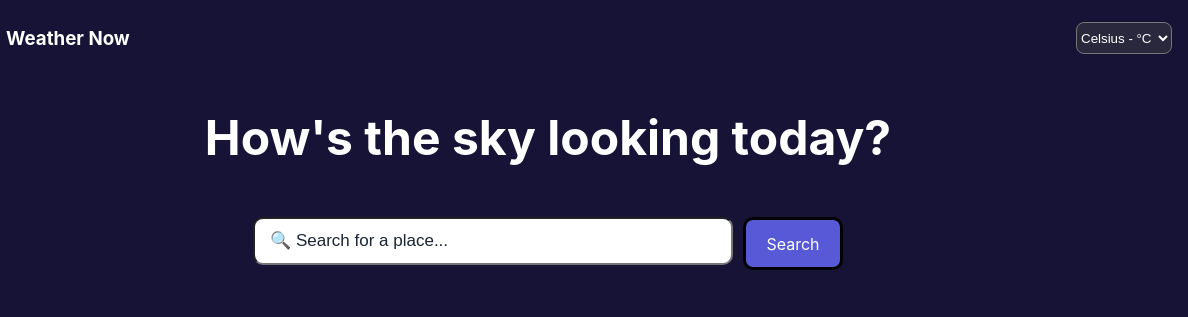
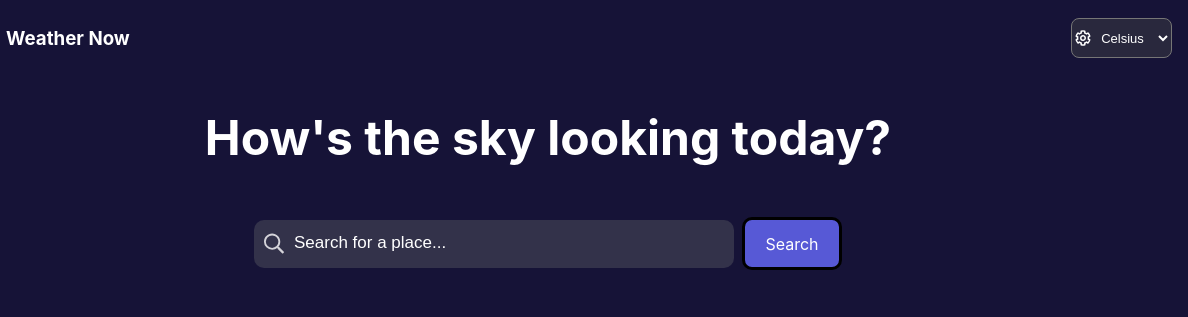
Before and after one commit to Nikola-Vlad/Weather-App, a plain HTML site: page index.html in a window 1280 px wide. Shown: the top 317 px of the page, 92-1280 px from the left. Drawn offline with Linux system fonts and the light colour scheme.

Commit message:
Add icon images using position property to the search input and units select options

```diff
--- a/css/styles.css
+++ b/css/styles.css
@@ -30,11 +30,24 @@ header .container {
 }
 
 .units {
-    width: 6rem;
-    height: 2rem;
+    width: 6.3rem;
+    height: 2.5rem;
     border-radius: 8px;
+    font-size: 13px;
+    padding: 5px 5px 5px 25px;
     background-color: #29283D;
     color: #ffffff;
+}
+
+.units-box {
+    display: flex;
+    align-items: center;
+    position: relative;
+}
+
+.units-box img {
+    position: absolute;
+    left: 4px;
 }
 
 html,
@@ -61,13 +74,16 @@ h1 {
 input {
     width: 30rem;
     height: 3rem;
+    border: none;
     border-radius: 10px;
-    padding-left: 15px;
+    padding: 10px 0px 10px 40px;
+    background-color: #33324a;
+    color:white;
 }
 
 input::placeholder {
     font-size: 17px;
-    color: #1b2536;
+    color: white;
 }
 
 .search {
@@ -87,6 +103,22 @@ input::placeholder {
     color: #ffffff;
     font-size: medium;
     font-family: 'Inter', sans-serif;
+}
+
+.search-box {
+    display: flex;
+    align-items: center;
+    gap: 8px;
+}
+
+.input-box {
+    display: flex;
+    align-items: center;
+}
+
+#searchIcon {
+    position: absolute;
+    padding-left: 10px;
 }
 
 .two-column-layout {
--- a/index.html
+++ b/index.html
@@ -23,11 +23,13 @@
             </div>
             <nav class="primary-navigation">
 
-                <select class="units">
-                    <option value="celsius">Celsius - °C</option>
-                    <option value="fahrenheit">Fahrenheit - °F</option>
-                </select>
-
+                <div class="units-box">
+                    <img src="images/icon-units.svg" alt="a cogwheel icon for options">
+                    <select class="units">
+                        <option value="celsius">Celsius</option>
+                        <option value="fahrenheit">Fahrenheit</option>
+                    </select>
+                </div>
             </nav>
 
         </div>
@@ -41,10 +43,14 @@
             <h1>How's the sky looking today?</h1>
 
             <form class="search">
+                <div class="search-box">
+                    <div class="input-box">
+                        <img id="searchIcon" src="images/icon-search.svg" alt="an icon of a magnifying glass">
+                        <input type="text" placeholder="Search for a place...">
+                    </div>
 
-                <input type="text" placeholder="🔍 Search for a place...">
-                <button type="submit" id="searchBtn">Search</button>
-
+                    <button type="submit" id="searchBtn">Search</button>
+                </div>
             </form>
 
 
```
Also changed, not shown: images/icon-search.svg (added), images/icon-units.svg (added).
